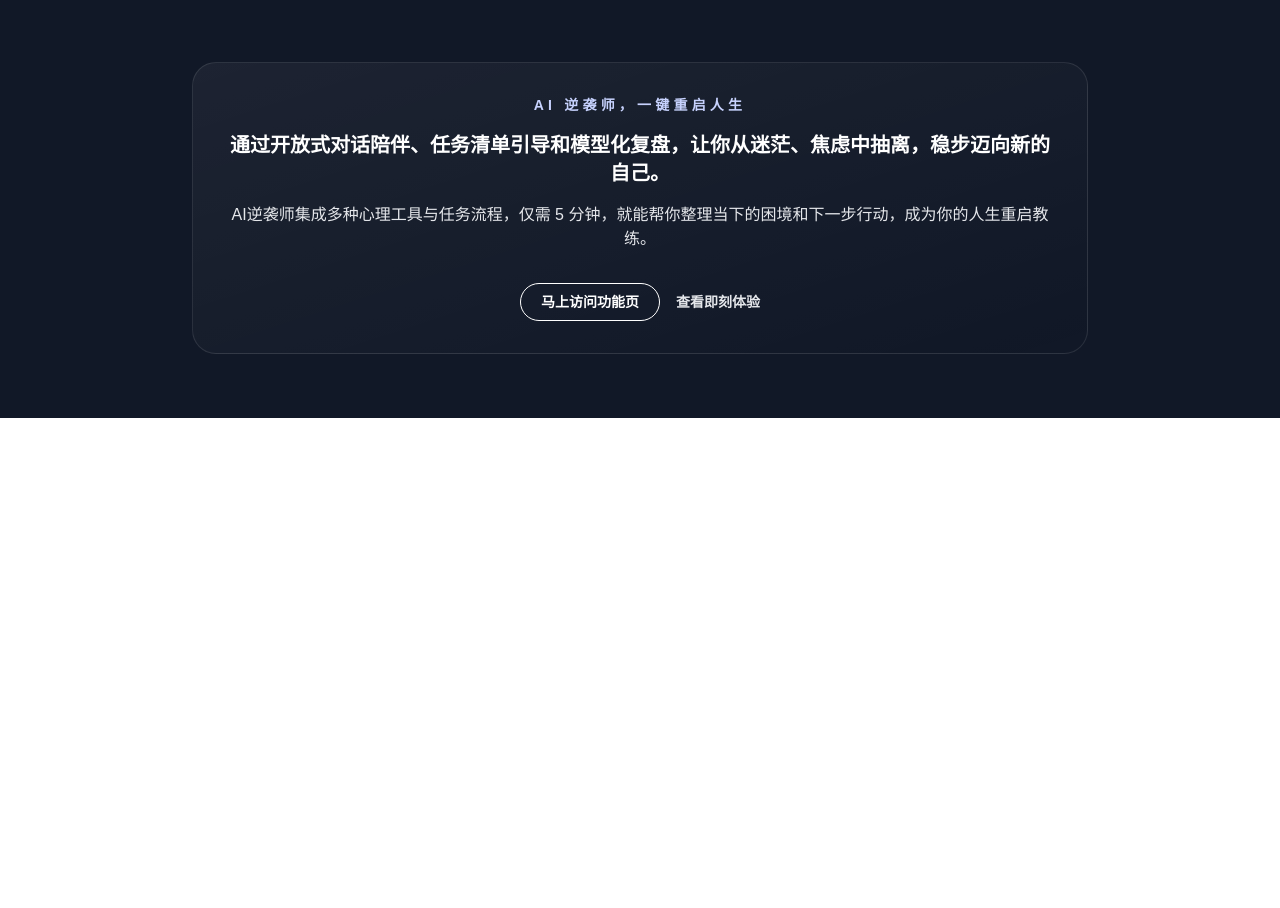
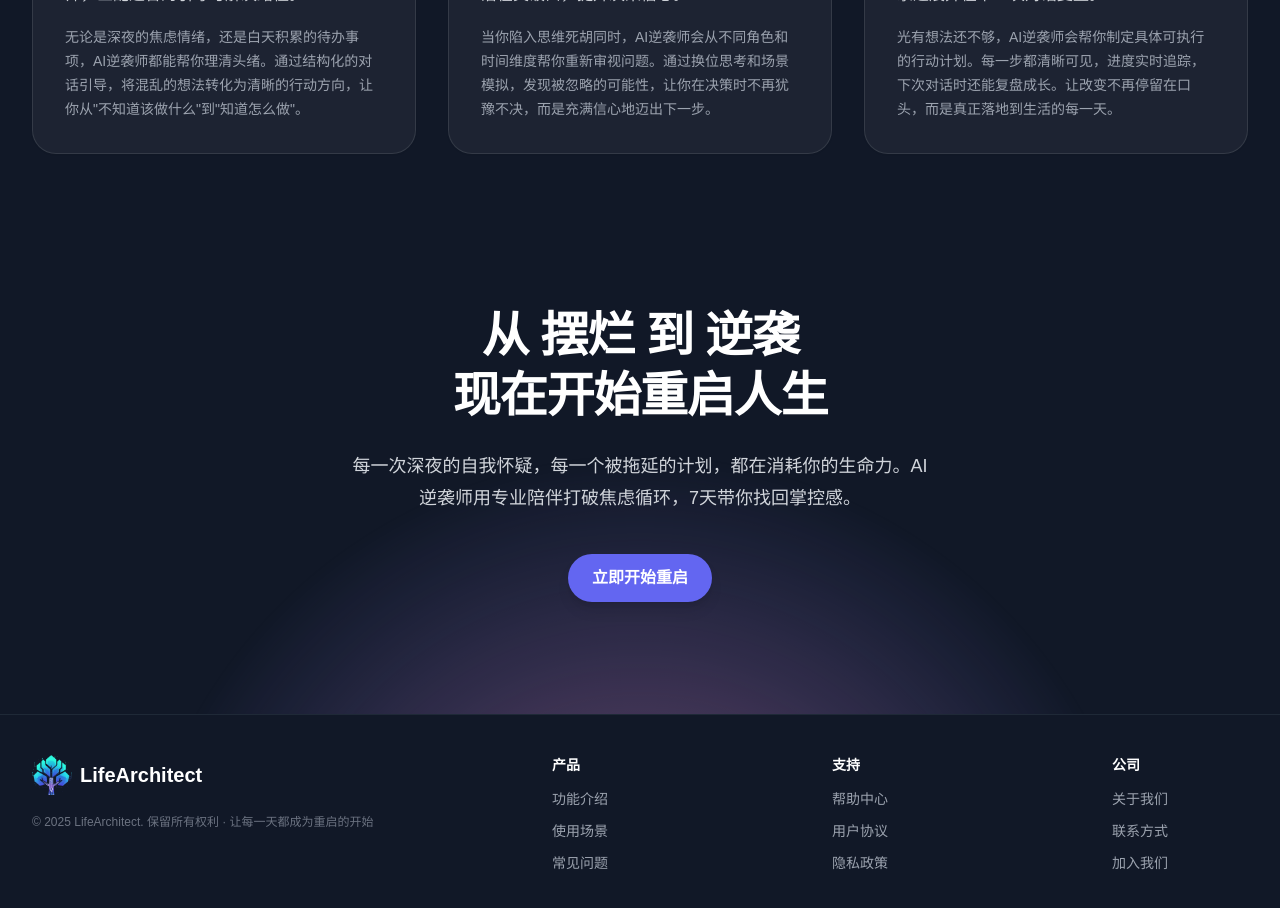
Before and after one commit to MoXuan9X/LifeArchitect, a Next.js app: page / in a window 1280 px wide. Shown: the part 920-1828 px from the top of the page. Before the commit the page ends 1338 px from the top, so only its background shows below. Built offline with nearby package versions, Linux system fonts and the light colour scheme; a web font is replaced by a local one.

Commit message:
完善首页

```diff
--- a/app/page.tsx
+++ b/app/page.tsx
@@ -1,7 +1,10 @@
-import Hero from '@/components/home/Hero'
-import Features from '@/components/home/Features'
-import CTA from '@/components/home/CTA'
-// import ThemeToggle from '@/components/ThemeToggle' // 暂时隐藏，后续开发浅色模式时再启用
+'use client'
+
+import Hero from '@/components/home/Hero'       // 1. 顶部 Hero 区域
+import Features from '@/components/home/Features' // 2. 功能亮点区
+import CTA from '@/components/home/CTA'         // 3. 底部行动号召
+import Footer from '@/components/home/Footer'   // 4. 页脚
+// import ThemeToggle from '@/components/ThemeToggle' // 主题切换（暂时隐藏）
 
 export default function HomePage() {
   return (
@@ -9,6 +12,7 @@ export default function HomePage() {
       <Hero />
       <Features />
       <CTA />
+      <Footer />
       {/* <ThemeToggle /> */}
     </div>
   )
--- a/components/home/CTA.tsx
+++ b/components/home/CTA.tsx
@@ -2,32 +2,51 @@ import Link from 'next/link'
 
 export default function CTA() {
   return (
-    <section className="relative z-10 px-6 pb-16 lg:px-8">
-      <div className="mx-auto max-w-4xl rounded-3xl border border-gray-200 dark:border-white/10 bg-gradient-to-br from-gray-100 to-gray-50 dark:from-white/5 dark:to-white/0 p-8 text-center">
-        <p className="text-sm font-semibold uppercase tracking-[0.3em] text-indigo-600 dark:text-indigo-200">
-          AI 逆袭师，一键重启人生
-        </p>
-        <p className="mt-4 text-xl font-semibold text-gray-900 dark:text-white">
-          通过开放式对话陪伴、任务清单引导和模型化复盘，让你从迷茫、焦虑中抽离，稳步迈向新的自己。
-        </p>
-        <p className="mt-4 text-base text-gray-600 dark:text-gray-200">
-          AI逆袭师集成多种心理工具与任务流程，仅需 5 分钟，就能帮你整理当下的困境和下一步行动，成为你的人生重启教练。
-        </p>
-        <div className="mt-8 flex flex-wrap items-center justify-center gap-4">
-          <Link
-            href="/coach"
-            className="rounded-full border border-gray-900 dark:border-white px-5 py-2 text-sm font-semibold text-gray-900 dark:text-white transition hover:bg-gray-900 hover:text-white dark:hover:bg-white dark:hover:text-gray-900"
-          >
-            马上访问功能页
-          </Link>
-          <Link
-            href="/coach"
-            className="text-sm font-semibold text-gray-600 dark:text-gray-200 underline-offset-4 hover:text-gray-900 dark:hover:text-white"
-          >
-            查看即刻体验
-          </Link>
+    <div className="relative isolate overflow-hidden bg-white dark:bg-gray-900">
+      <div className="px-6 py-20 sm:py-28 lg:px-8">
+        <div className="mx-auto max-w-2xl text-center">
+          {/* 主标题 */}
+          <h2 className="text-4xl font-semibold tracking-tight leading-tight text-balance text-gray-900 sm:text-5xl sm:leading-tight dark:text-white">
+            从 摆烂 到 逆袭<br />现在开始重启人生
+          </h2>
+
+          {/* 描述文字 */}
+          <p className="mx-auto mt-6 max-w-xl text-lg/8 text-pretty text-gray-600 dark:text-gray-300">
+            每一次深夜的自我怀疑，每一个被拖延的计划，都在消耗你的生命力。AI逆袭师用专业陪伴打破焦虑循环，7天带你找回掌控感。
+          </p>
+
+          {/* 按钮组 */}
+          <div className="mt-10 flex items-center justify-center gap-x-6">
+            <Link
+              href="/coach"
+              className="rounded-full bg-indigo-600 px-6 py-3 text-base font-semibold text-white shadow-lg transition hover:bg-indigo-500 focus-visible:outline-2 focus-visible:outline-offset-2 focus-visible:outline-indigo-600 dark:bg-indigo-500 dark:hover:bg-indigo-400 dark:focus-visible:outline-indigo-500"
+            >
+              立即开始重启
+            </Link>
+          </div>
         </div>
       </div>
-    </section>
+
+      {/* 背景装饰渐变 - 与 Hero 保持一致的粉紫配色 */}
+      <svg
+        viewBox="0 0 1024 1024"
+        aria-hidden="true"
+        className="absolute top-1/2 left-1/2 -z-10 size-[64rem] -translate-x-1/2 [mask-image:radial-gradient(closest-side,white,transparent)]"
+      >
+        <circle
+          r="512"
+          cx="512"
+          cy="512"
+          fill="url(#cta-gradient)"
+          fillOpacity="0.5"
+        />
+        <defs>
+          <radialGradient id="cta-gradient">
+            <stop stopColor="#ff80b5" />
+            <stop offset="1" stopColor="#9089fc" />
+          </radialGradient>
+        </defs>
+      </svg>
+    </div>
   )
 }
--- a/components/home/Features.tsx
+++ b/components/home/Features.tsx
@@ -2,6 +2,7 @@ type Feature = {
   title: string
   subtitle: string
   description: string
+  details: string
 }
 
 const featureCards: Feature[] = [
@@ -10,37 +11,61 @@ const featureCards: Feature[] = [
     subtitle: '倾听与复盘',
     description:
       '把睡前纠结、待办、愿望等统一导入 AI 逆袭师，匹配适合的引导与解决路径。',
+    details:
+      '无论是深夜的焦虑情绪，还是白天积累的待办事项，AI逆袭师都能帮你理清头绪。通过结构化的对话引导，将混乱的想法转化为清晰的行动方向，让你从"不知道该做什么"到"知道怎么做"。',
   },
   {
     title: '拓展视角',
     subtitle: '多角度策略',
     description:
       '结合角色模型、场景扮演、时间轴让你看到潜在突破口，提升决策信心。',
+    details:
+      '当你陷入思维死胡同时，AI逆袭师会从不同角色和时间维度帮你重新审视问题。通过换位思考和场景模拟，发现被忽略的可能性，让你在决策时不再犹豫不决，而是充满信心地迈出下一步。',
   },
   {
     title: '行为重启',
     subtitle: '与行动同步',
     description:
       '结合代办与心理模型，输出可执行计划，记录进展并在下一次对话复盘。',
+    details:
+      '光有想法还不够，AI逆袭师会帮你制定具体可执行的行动计划。每一步都清晰可见，进度实时追踪，下次对话时还能复盘成长。让改变不再停留在口头，而是真正落地到生活的每一天。',
   },
 ]
 
 export default function Features() {
   return (
-    <section id="features" className="relative z-10 px-6 pb-16 pt-10 lg:px-8 ">
-      <div className="mx-auto grid max-w-5xl gap-8 md:grid-cols-3">
+    <section id="features" className="relative z-8 bg-white dark:bg-gray-900 py-18 sm:py-10">
+      <div className="mx-auto max-w-7xl px-6 lg:px-8">
+
+        {/* 功能卡片网格 */}
+        <div className="mx-auto grid max-w-7xl gap-8 lg:grid-cols-3">
           {featureCards.map((feature) => (
             <div
               key={feature.title}
-            className="rounded-2xl border border-gray-200 dark:border-white/10 bg-gray-50 dark:bg-white/5 p-6 text-left"
+              className="relative rounded-3xl border border-gray-200 dark:border-white/10 bg-white dark:bg-white/5 p-8 shadow-sm hover:shadow-md transition-shadow"
             >
-            <p className="text-sm font-semibold uppercase tracking-[0.2em] text-indigo-600 dark:text-indigo-200">
+              {/* 小标题 */}
+              <p className="text-sm font-semibold uppercase tracking-[0.2em] text-indigo-600 dark:text-indigo-400">
                 {feature.title}
               </p>
-            <p className="mt-3 text-lg font-semibold text-gray-900 dark:text-white">{feature.subtitle}</p>
-            <p className="mt-2 text-sm text-gray-600 dark:text-gray-300">{feature.description}</p>
+
+              {/* 主标题 */}
+              <h3 className="mt-4 text-xl font-semibold text-gray-900 dark:text-white">
+                {feature.subtitle}
+              </h3>
+
+              {/* 简短描述 */}
+              <p className="mt-4 text-base leading-7 text-gray-600 dark:text-gray-300">
+                {feature.description}
+              </p>
+
+              {/* 详细说明 */}
+              <p className="mt-4 text-sm leading-6 text-gray-500 dark:text-gray-400">
+                {feature.details}
+              </p>
             </div>
           ))}
+        </div>
       </div>
     </section>
   )
--- /dev/null
+++ b/components/home/Footer.tsx
@@ -0,0 +1,152 @@
+import Link from 'next/link'
+
+// 导航链接配置
+const navigation = {
+  product: [
+    { name: '功能介绍', href: '#features' },
+    { name: '使用场景', href: '/coach' },
+    { name: '常见问题', href: '#' },
+  ],
+  support: [
+    { name: '帮助中心', href: '#' },
+    { name: '用户协议', href: '#' },
+    { name: '隐私政策', href: '#' },
+  ],
+  company: [
+    { name: '关于我们', href: '#' },
+    { name: '联系方式', href: '#' },
+    { name: '加入我们', href: '#' },
+  ],
+}
+
+// 社交媒体配置
+const socialLinks = [
+  {
+    name: '微信公众号',
+    href: '#',
+    icon: (
+      <svg viewBox="0 0 24 24" fill="currentColor" aria-hidden="true" className="size-6">
+        <path d="M8.5 12c0 .55-.45 1-1 1s-1-.45-1-1 .45-1 1-1 1 .45 1 1zm5.5-1c-.55 0-1 .45-1 1s.45 1 1 1 1-.45 1-1-.45-1-1-1zm4.5-8.5c-4.14 0-7.5 2.91-7.5 6.5 0 1.43.53 2.75 1.43 3.81-.31.94-.91 2.47-1.13 2.87-.05.09-.03.19.03.26.06.07.16.1.25.08.74-.16 2.67-.94 3.47-1.36.63.13 1.29.19 1.95.19 4.14 0 7.5-2.91 7.5-6.5S22.64 2.5 18.5 2.5zM9.5 15c-3.59 0-6.5-2.46-6.5-5.5 0-1.2.39-2.31 1.04-3.27C2.16 7.56 1 9.66 1 12c0 2.19 1.35 4.09 3.35 5.18-.19.6-.72 1.96-.9 2.28-.04.07-.03.15.02.21.05.05.13.08.2.06.59-.13 2.13-.75 2.77-1.09.5.1 1.03.15 1.56.15 2.45 0 4.61-1.2 5.96-2.97-.77.08-1.56.13-2.35.13z"/>
+      </svg>
+    ),
+  },
+  {
+    name: '微博',
+    href: '#',
+    icon: (
+      <svg viewBox="0 0 24 24" fill="currentColor" aria-hidden="true" className="size-6">
+        <path d="M9.5 14.5c-1.93 0-3.5-1.57-3.5-3.5s1.57-3.5 3.5-3.5c.17 0 .34.01.5.04-.27-.68-.42-1.43-.42-2.21C9.08 2.86 11.44.5 14.4.5c2.07 0 3.87 1.18 4.76 2.9.16-.02.32-.03.49-.03 1.38 0 2.5 1.12 2.5 2.5s-1.12 2.5-2.5 2.5c-.17 0-.34-.02-.5-.05.27.68.42 1.43.42 2.21 0 2.96-2.36 5.37-5.32 5.37-2.07 0-3.87-1.18-4.76-2.9-.16.02-.32.03-.49.03zm8.15-8.85c-.83 0-1.5-.67-1.5-1.5s.67-1.5 1.5-1.5 1.5.67 1.5 1.5-.67 1.5-1.5 1.5zM12 20c-4.42 0-8-3.58-8-8s3.58-8 8-8 8 3.58 8 8-3.58 8-8 8z"/>
+      </svg>
+    ),
+  },
+  {
+    name: 'GitHub',
+    href: '#',
+    icon: (
+      <svg viewBox="0 0 24 24" fill="currentColor" aria-hidden="true" className="size-6">
+        <path d="M12 2C6.477 2 2 6.484 2 12.017c0 4.425 2.865 8.18 6.839 9.504.5.092.682-.217.682-.483 0-.237-.008-.868-.013-1.703-2.782.605-3.369-1.343-3.369-1.343-.454-1.158-1.11-1.466-1.11-1.466-.908-.62.069-.608.069-.608 1.003.07 1.531 1.032 1.531 1.032.892 1.53 2.341 1.088 2.91.832.092-.647.35-1.088.636-1.338-2.22-.253-4.555-1.113-4.555-4.951 0-1.093.39-1.988 1.029-2.688-.103-.253-.446-1.272.098-2.65 0 0 .84-.27 2.75 1.026A9.564 9.564 0 0112 6.844c.85.004 1.705.115 2.504.337 1.909-1.296 2.747-1.027 2.747-1.027.546 1.379.202 2.398.1 2.651.64.7 1.028 1.595 1.028 2.688 0 3.848-2.339 4.695-4.566 4.943.359.309.678.92.678 1.855 0 1.338-.012 2.419-.012 2.747 0 .268.18.58.688.482A10.019 10.019 0 0022 12.017C22 6.484 17.522 2 12 2z" clipRule="evenodd" fillRule="evenodd" />
+      </svg>
+    ),
+  },
+  {
+    name: '邮箱',
+    href: 'mailto:hello@lifearchitect.com',
+    icon: (
+      <svg viewBox="0 0 24 24" fill="currentColor" aria-hidden="true" className="size-6">
+        <path d="M1.5 8.67v8.58a3 3 0 003 3h15a3 3 0 003-3V8.67l-8.928 5.493a3 3 0 01-3.144 0L1.5 8.67z" />
+        <path d="M22.5 6.908V6.75a3 3 0 00-3-3h-15a3 3 0 00-3 3v.158l9.714 5.978a1.5 1.5 0 001.572 0L22.5 6.908z" />
+      </svg>
+    ),
+  },
+]
+
+export default function Footer() {
+  return (
+    <footer className="bg-white dark:bg-gray-900 border-t border-gray-200 dark:border-gray-800">
+      <div className="mx-auto max-w-7xl px-6 py-8 lg:py-10 lg:px-8">
+        {/* 主要内容区：Logo 左对齐，导航右对齐 */}
+        <div className="flex flex-col lg:flex-row lg:items-start lg:justify-between gap-8">
+          {/* Logo 区域 - 左对齐 */}
+          <div className="flex-shrink-0">
+            <Link href="/" className="inline-flex items-center gap-2">
+              <img
+                src="/site-icon.png"
+                alt="AI逆袭师"
+                className="h-10 w-10"
+              />
+              <span className="text-xl font-semibold text-gray-900 dark:text-white">
+                LifeArchitect
+              </span>
+            </Link>
+            {/* 版权信息 - Logo 下方，左对齐 */}
+            <p className="mt-3 text-xs text-gray-500 dark:text-gray-500 text-left">
+              &copy; {new Date().getFullYear()} LifeArchitect. 保留所有权利 · 让每一天都成为重启的开始
+            </p>
+          </div>
+
+          {/* 导航链接区域 - 右对齐 */}
+          <nav className="flex-shrink-0 mr-10 lg:mr-20" aria-label="Footer">
+            <div className="grid grid-cols-1 gap-56 sm:grid-cols-3">
+              {/* 产品 */}
+              <div>
+                <h3 className="text-sm font-semibold text-gray-900 dark:text-white mb-3">
+                  产品
+                </h3>
+                <ul className="space-y-2">
+                  {navigation.product.map((item) => (
+                    <li key={item.name}>
+                      <Link
+                        href={item.href}
+                        className="text-sm text-gray-600 hover:text-indigo-600 transition dark:text-gray-400 dark:hover:text-indigo-400"
+                      >
+                        {item.name}
+                      </Link>
+                    </li>
+                  ))}
+                </ul>
+              </div>
+
+              {/* 支持 */}
+              <div>
+                <h3 className="text-sm font-semibold text-gray-900 dark:text-white mb-3">
+                  支持
+                </h3>
+                <ul className="space-y-2">
+                  {navigation.support.map((item) => (
+                    <li key={item.name}>
+                      <Link
+                        href={item.href}
+                        className="text-sm text-gray-600 hover:text-indigo-600 transition dark:text-gray-400 dark:hover:text-indigo-400"
+                      >
+                        {item.name}
+                      </Link>
+                    </li>
+                  ))}
+                </ul>
+              </div>
+
+              {/* 公司 */}
+              <div>
+                <h3 className="text-sm font-semibold text-gray-900 dark:text-white mb-3">
+                  公司
+                </h3>
+                <ul className="space-y-2">
+                  {navigation.company.map((item) => (
+                    <li key={item.name}>
+                      <Link
+                        href={item.href}
+                        className="text-sm text-gray-600 hover:text-indigo-600 transition dark:text-gray-400 dark:hover:text-indigo-400"
+                      >
+                        {item.name}
+                      </Link>
+                    </li>
+                  ))}
+                </ul>
+              </div>
+            </div>
+          </nav>
+        </div>
+      </div>
+    </footer>
+  )
+}
```
Lines whose indentation alone changed are shown as unchanged.
